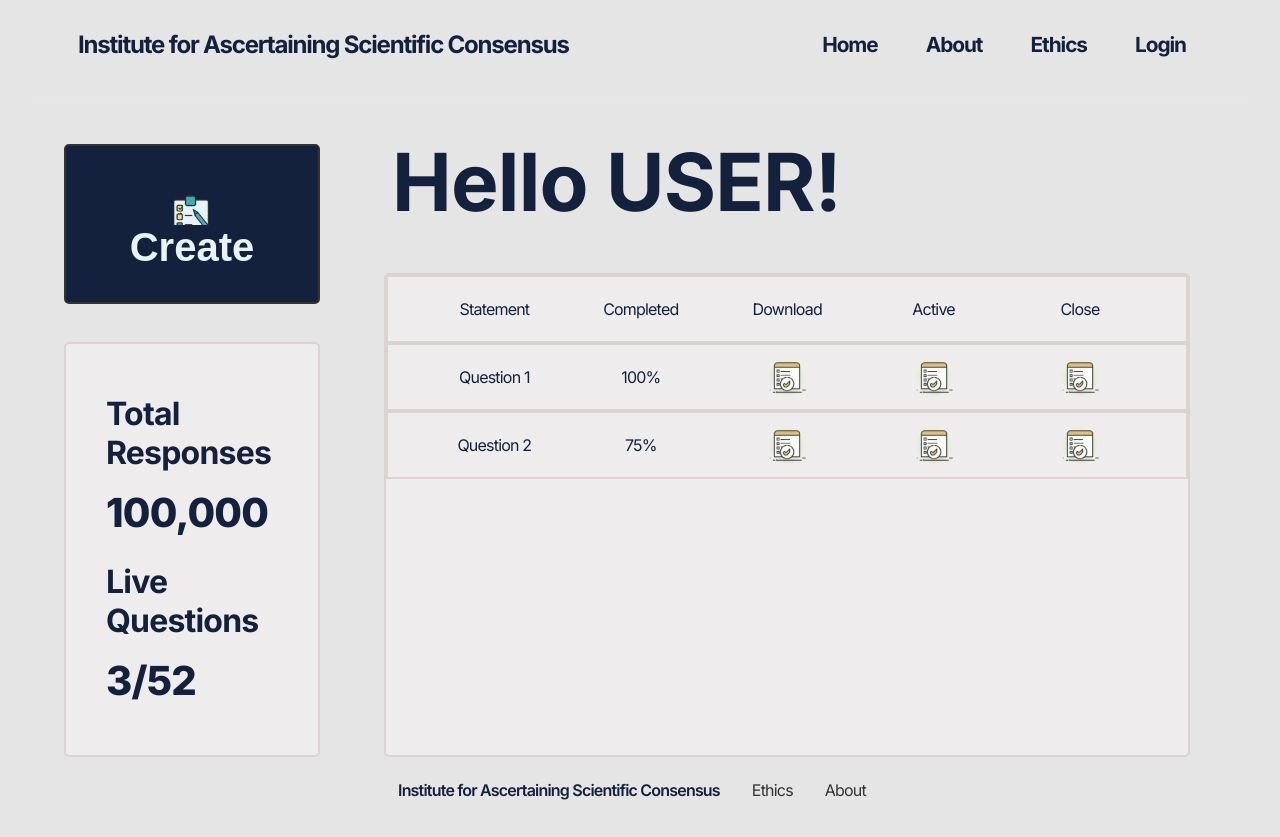
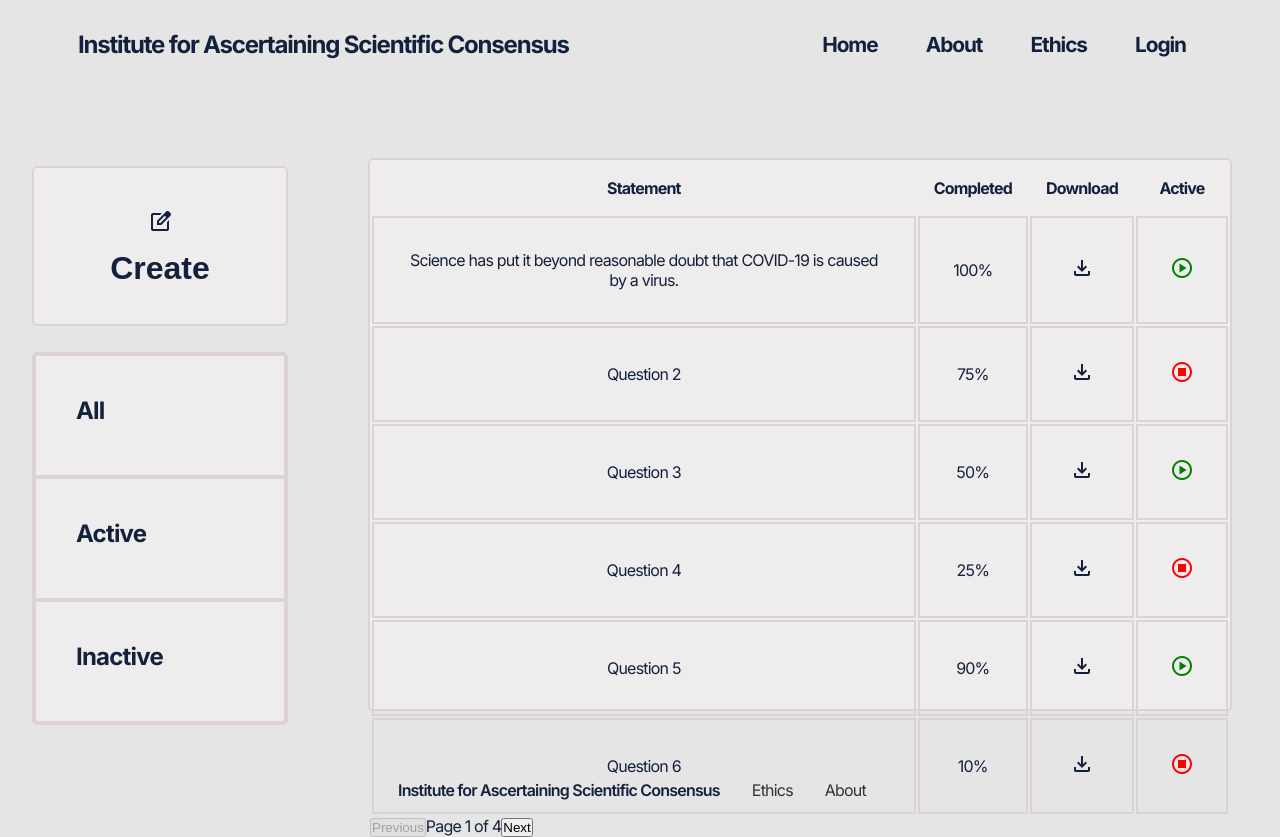
Before and after one commit to DurhamARC/IASCPolls, a React (Create React App) app in the folder react-app/: page /dashboard in a window 1280 px wide. Before the commit the page ends 816 px from the top, so only its background shows below. Built offline with nearby package versions, Linux system fonts and the light colour scheme; the HTML template or start-up script is replaced by a standard one.

Commit message:
completing the dashboard

```diff
--- a/react-app/src/App.css
+++ b/react-app/src/App.css
@@ -893,7 +893,7 @@ p, ol, ul {
 
 .dashboard--overview{
   width: 30%;
-  height: 100%;
+  height: 90%;
   display: flex;
   flex-direction: column;
   justify-content: space-evenly;
@@ -902,8 +902,12 @@ p, ol, ul {
 
 
 .dashboard--projects{
-  width: 70%;
+  width: 90%;
   height: 100%;
+  display: flex;
+  flex-direction: column;
+  justify-content: start;
+  align-items: center;
 }
 
 .dashboard--overview--create{
@@ -925,44 +929,33 @@ p, ol, ul {
   border: 2px solid rgb(221, 210, 210);
   border-radius: 5px;
   background-color: #eeecec;
+}
+
+.dashboard--overview--content div{
+  height: 100%;
+  width: 100%;
+  border: 2px solid rgb(221, 210, 210);
   padding: 2rem;
 }
 
 .dashboard--overview--content div h2 {
-  font-size: 2rem;
+  font-size: 1.5rem;
   padding: .5rem;
 }
 
-.dashboard--overview--content div h3 {
-  font-size: 2.5rem;
-  padding: .5rem;
-  font-weight: 1000;
-}
 
 .dashboard--projects{
   display: flex;
   flex-direction: column;
   justify-content: space-evenly;
   align-items: left;
+
 }
 
-.dashboard--overview--hello{
-  width: 80%;
-  height: 20%;
-  display: flex;
-  flex-direction: column;
-  justify-content: space-evenly;
-  align-items: left;
-}
-.dashboard--overview--hello h2{
-  font-size: 5rem;
-  font-weight: 700;
-  padding: .5rem;
-}
 
 .dashboard--overview--questions{
   width: 90%;
-  height: 70%;
+  height: 80%;
   display: flex;
   flex-direction: column;
   align-items: left;
@@ -975,16 +968,20 @@ p, ol, ul {
 .dashboard--button{
   height: 20vh;
   width: 20vw;
-  font-size: 2.5rem;
+  font-size: 2rem;
   font-weight: 700;
-  background-color: #14213D;
-  border: 2px solid rgba(51, 51, 51, 1);
+  background-color: #eeecec;
+  border: 2px solid rgb(221, 210, 210);
   display: flex;
   flex-direction: column;
   justify-content: center;
   align-items: center;
   padding: 2rem;
-  color: #E8F2F9;
+  color: #14213D;
+}
+
+.dashboard--button div{
+  padding: .5vh;
 }
 
 .dashboard--img{
@@ -1024,14 +1021,25 @@ p, ol, ul {
   align-items: center;
 }
 
-.dashboard--download--img{
-  background-position: center;
-  background-image: url('./download-img.png');
-  background-repeat: no-repeat;
-  background-size: 3rem;
+
+.dashboard--question--table td{
+  padding: 2rem;
+  width: 100%;
+  align-items: center;
+  text-align: center;
+  border: 2px solid rgb(221, 210, 210);
 }
 
+.dashboard--question--table tr{
+  padding: 2rem;
+  align-items: center;
+  text-align: center;
+  font-size: 1rem;
+}
 
+.dashboard--question--table thead tr th{
+  padding: 1rem;
+}
 
 
 
@@ -1135,7 +1143,7 @@ p, ol, ul {
 }
 
 
-.icons-class{
+.material-symbols-outlined{
   font-family: "Material Symbols Outlined";
   font-size: 24px;
 }
--- /dev/null
+++ b/react-app/src/components/DashboardTable.js
@@ -0,0 +1,77 @@
+import React, { useState } from 'react';
+import Symbol from './isActive';
+
+const Table = ({ data }) => {
+  const [currentPage, setCurrentPage] = useState(1);
+  const [itemsPerPage] = useState(6);
+
+  const indexOfLastItem = currentPage * itemsPerPage;
+  const indexOfFirstItem = indexOfLastItem - itemsPerPage;
+  const currentItems = data.slice(indexOfFirstItem, indexOfLastItem);
+
+  const totalPages = Math.ceil(data.length / itemsPerPage);
+
+  const handleNextPage = () => {
+    if (currentPage < totalPages) {
+      setCurrentPage(currentPage + 1);
+    }
+  };
+
+  const handlePrevPage = () => {
+    if (currentPage > 1) {
+      setCurrentPage(currentPage - 1);
+    }
+  };
+
+  return (
+    <div>
+      <table className="dashboard--question--table">
+        <thead>
+          <tr>
+            <th>Statement</th>
+            <th>Completed</th>
+            <th>Download</th>
+            <th>Active</th>
+          </tr>
+        </thead>
+        <tbody>
+          {currentItems.map((row, index) => (
+            <tr key={index}>
+              <td>{row.statement}</td>
+              <td>{row.completed}</td>
+              <td>
+                <span className="material-symbols-outlined">
+                  download
+                </span>
+              </td>
+              <td>
+                <Symbol
+                  isActive={row.active}
+                  activeSymbol="play_circle"
+                  inactiveSymbol="stop_circle"
+                />
+              </td>
+            </tr>
+          ))}
+        </tbody>
+      </table>
+      <div className="pagination">
+        <button
+          onClick={handlePrevPage}
+          disabled={currentPage === 1}
+        >
+          Previous
+        </button>
+        <span>{`Page ${currentPage} of ${totalPages}`}</span>
+        <button
+          onClick={handleNextPage}
+          disabled={currentPage === totalPages}
+        >
+          Next
+        </button>
+      </div>
+    </div>
+  );
+};
+
+export default Table;
--- /dev/null
+++ b/react-app/src/components/isActive.js
@@ -0,0 +1,28 @@
+
+import React, { useState } from 'react';
+
+export default function Symbol(props) {
+    const [isActive, setIsActive] = useState(props.isActive);
+
+    const handleClick = () => {
+      if (!isActive) {
+        if (window.confirm("Are you sure you want to stop the survey?")) {
+          setIsActive(!isActive);
+        }
+      } else {
+        if (window.confirm("Are you sure you want to open the survey again?")) {
+          setIsActive(!isActive);
+        }
+      }
+    };
+
+    const style = {
+      color: isActive ? 'green' : 'red'
+    };
+
+    return (
+      <span className="material-symbols-outlined" onClick={handleClick} style={style}>
+        {isActive ? props.activeSymbol : props.inactiveSymbol}
+      </span>
+    );
+  }
--- a/react-app/src/databases/questions_overview.json
+++ b/react-app/src/databases/questions_overview.json
@@ -1,4 +1,24 @@
 {
-    "Question 1" : ["100%", "dblocator1"],
-    "Question 2" : ["75%", "dblocator2"]
+    "Science has put it beyond reasonable doubt that COVID-19 is caused by a virus." : ["100%", "dblocator1", "True"],
+    "Question 2" : ["75%", "dblocator2", "False"],
+    "Question 3" : ["50%", "dblocator3", "True"],
+    "Question 4" : ["25%", "dblocator4", "False"],
+    "Question 5" : ["90%", "dblocator5", "True"],
+    "Question 6" : ["10%", "dblocator6", "False"],
+    "Question 7" : ["60%", "dblocator7", "True"],
+    "Question 8" : ["80%", "dblocator8", "False"],
+    "Question 9" : ["70%", "dblocator9", "True"],
+    "Question 10" : ["40%", "dblocator10", "False"],
+    "Question 11" : ["55%", "dblocator11", "True"],
+    "Question 12" : ["15%", "dblocator12", "False"],
+    "Question 13" : ["85%", "dblocator13", "True"],
+    "Question 14" : ["20%", "dblocator14", "False"],
+    "Question 15" : ["30%", "dblocator15", "True"],
+    "Question 16" : ["65%", "dblocator16", "False"],
+    "Question 17" : ["95%", "dblocator17", "True"],
+    "Question 18" : ["5%", "dblocator18", "False"],
+    "Question 19" : ["45%", "dblocator19", "True"],
+    "Question 20" : ["35%", "dblocator20", "False"],
+    "Question 21" : ["50%", "dblocator21", "True"],
+    "Question 22" : ["60%", "dblocator22", "False"]
 }
--- a/react-app/src/pages/Dashboard.js
+++ b/react-app/src/pages/Dashboard.js
@@ -1,18 +1,15 @@
-import React from "react";
+import React from 'react';
 import NavBar from "../components/NavBar";
 import Footer from "../components/Footer";
 import questionData from '../databases/questions_overview.json';
+import Table from '../components/DashboardTable';
 
 export default function Dashboard() {
-        const jsonElements = Object.entries(questionData).map(([key, value]) => (
-          <div key={key} className="dashboard--question--entry">
-            <div className="question">{key}</div>
-            <div>{value[0]}</div>
-            <div className="dashboard--download--img"></div>
-            <div className="dashboard--download--img"></div>
-            <div className="dashboard--download--img"></div>
-          </div>
-        ));
+  const tableData = Object.entries(questionData).map(([key, value]) => ({
+    statement: key,
+    completed: value[0],
+    active: value[2] === "True",
+  }));
 
   return (
     <div className="container">
@@ -22,34 +19,32 @@ export default function Dashboard() {
           <div className="dashboard--overview--create">
             <a>
               <button className="button dashboard--button">
-                        <div className="dashboard--img"></div>
+                <div>
+                  <span class="material-symbols-outlined">
+                    edit_square
+                  </span>
+                </div>
+                <div>
                   Create
+                </div>
               </button>
             </a>
           </div>
           <div className="dashboard--overview--content">
             <div>
-                    <h2>Total Responses</h2>
-                    <h3>100,000</h3>
+              <h2>All</h2>
             </div>
             <div>
-                    <h2>Live Questions</h2>
-                    <h3>3/52</h3>
+              <h2>Active</h2>
+            </div>
+            <div>
+              <h2>Inactive</h2>
             </div>
           </div>
         </div>
         <div className="dashboard--projects">
-            <div className="dashboard--overview--hello"> <h2>Hello USER!</h2> </div>
-                <div className="dashboard--overview--questions"> <div>
-                    <div className="dashboard--question--entry">
-                        <div className="question">Statement</div>
-                        <div>Completed</div>
-                        <div>Download</div>
-                        <div>Active</div>
-                        <div>Close</div>
-                    </div>
-                    {jsonElements}
-                </div>
+          <div className="dashboard--overview--questions">
+            <Table data={tableData} />
           </div>
         </div>
       </div>
```
Lines whose indentation alone changed are shown as unchanged.
